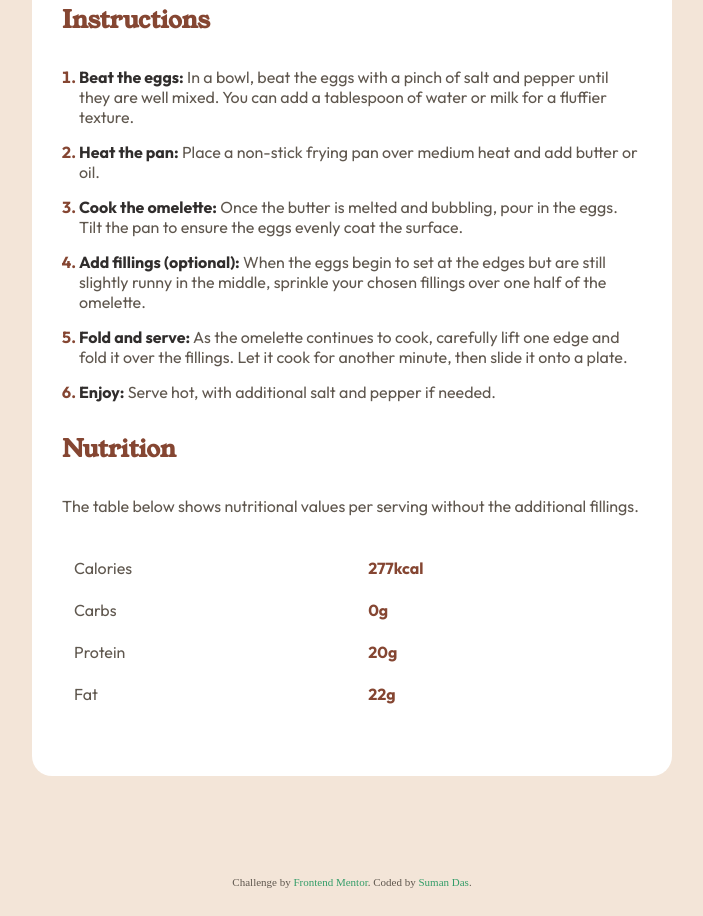
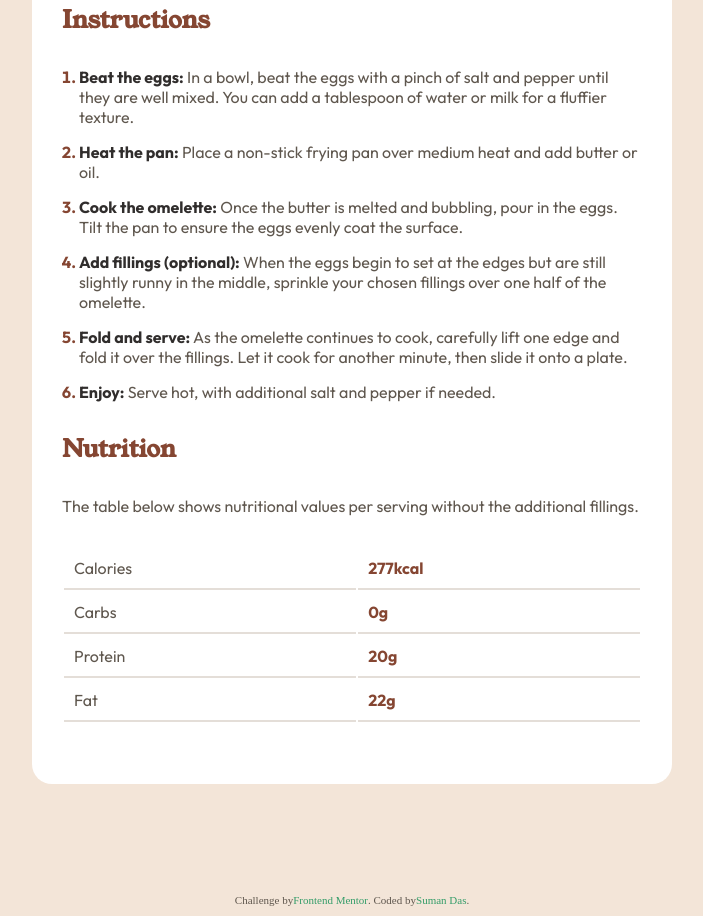
Before and after one commit to webdevsuman/recipe-page, a plain HTML site: page index.html in a window 1280 px wide. Shown: the part 1001-1917 px from the top of the page, without its empty margins (288-991 px from the left). Before the commit the page ends 1889 px from the top, so only its background shows below. Drawn offline with Linux system fonts and the light colour scheme.

Commit message:
Final work

```diff
--- a/index.html
+++ b/index.html
@@ -16,13 +16,18 @@
     <!-- Stylesheet -->
     <link rel="stylesheet" href="./styles.css" />
 
-    <!-- Feel free to remove these styles or customise in your own stylesheet 👍 -->
+    <!-- Footer style -->
     <style>
       .attribution {
+        width: 100%;
+        padding: 10px;
         font-size: 11px;
         text-align: center;
         background-color: #f3e5d8;
         color: hsl(30, 10%, 34%);
+        display: flex;
+        justify-content: center;
+        align-items: center;
       }
       .attribution a {
         color: hsl(150, 50%, 41%);
--- a/styles.css
+++ b/styles.css
@@ -102,6 +102,7 @@ table {
 
 td {
   padding: 10px;
+  border-bottom: 2px solid hsl(30, 18%, 87%);
 }
 
 @media (max-width: 785px) {
```
Also changed, not shown: Screenshot.png (added), 2 other files.
